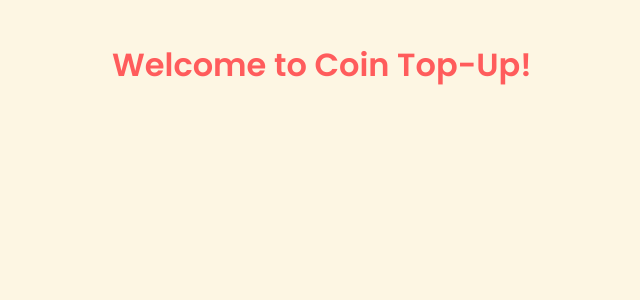
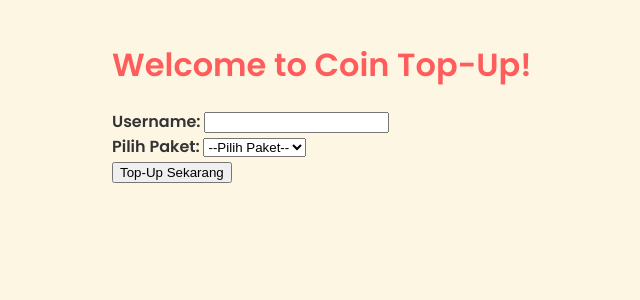
Before and after one commit to DanielArkhan/PRAK_PBK_TUGASKEDUA, a Vue app: page / in a window 1280 px wide. Shown: the top 300 px of the page, without its empty margins (128-768 px from the left). Built offline with nearby package versions, Linux system fonts and the light colour scheme.

Commit message:
Commit keenam untuk tampilan isi form awal

```diff
--- a/src/App.vue
+++ b/src/App.vue
@@ -1,8 +1,19 @@
 <template>
   <div class="container">
     <h1>Welcome to Coin Top-Up!</h1>
+    <TopUpForm />
   </div>
 </template>
+
+<script>
+import TopUpForm from './components/TopUpForm.vue'
+
+export default {
+  components: {
+    TopUpForm
+  }
+}
+</script>
 
 <style>
 .container {
--- a/src/components/TopUpForm.vue
+++ b/src/components/TopUpForm.vue
@@ -1,43 +1,17 @@
-<script setup>
-import { ref } from 'vue'
-
-defineProps({
-  msg: String,
-})
-
-const count = ref(0)
-</script>
-
 <template>
-  <h1>{{ msg }}</h1>
-
-  <div class="card">
-    <button type="button" @click="count++">count is {{ count }}</button>
-    <p>
-      Edit
-      <code>components/HelloWorld.vue</code> to test HMR
-    </p>
-  </div>
-
-  <p>
-    Check out
-    <a href="https://vuejs.org/guide/quick-start.html#local" target="_blank"
-      >create-vue</a
-    >, the official Vue + Vite starter
-  </p>
-  <p>
-    Learn more about IDE Support for Vue in the
-    <a
-      href="https://vuejs.org/guide/scaling-up/tooling.html#ide-support"
-      target="_blank"
-      >Vue Docs Scaling up Guide</a
-    >.
-  </p>
-  <p class="read-the-docs">Click on the Vite and Vue logos to learn more</p>
+  <form class="card">
+    <label>
+      Username:
+      <input type="text" />
+    </label>
+    <br />
+    <label>
+      Pilih Paket:
+      <select>
+        <option disabled selected>--Pilih Paket--</option>
+      </select>
+    </label>
+    <br />
+    <button type="submit">Top-Up Sekarang</button>
+  </form>
 </template>
-
-<style scoped>
-.read-the-docs {
-  color: #888;
-}
-</style>
```
